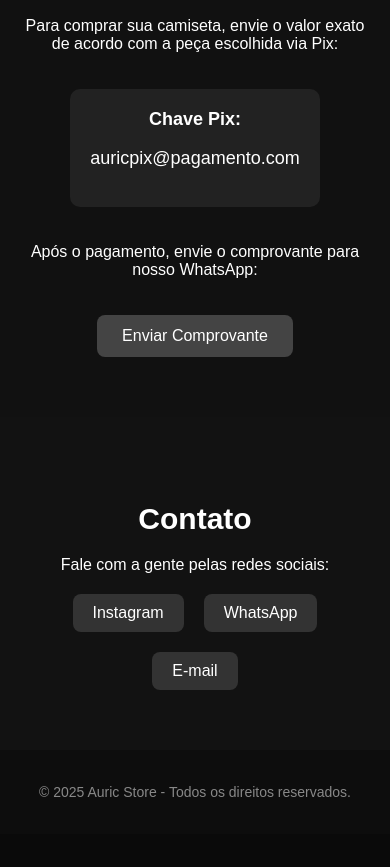
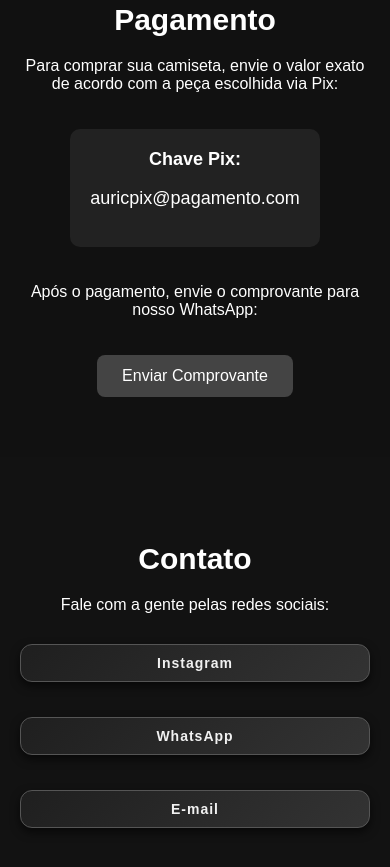
Before and after one commit to AuricStyle/Auric-Style-Store, a plain HTML site: page index.html in a window 390 px wide. Shown: the part 1101-1968 px from the top of the page. Before the commit the page ends 1935 px from the top, so only its background shows below. Drawn offline with Linux system fonts and the light colour scheme.

Commit message:
Update styles.css

```diff
--- a/styles.css
+++ b/styles.css
@@ -137,17 +137,27 @@ nav ul.nav-links li a:hover {
   flex-wrap: wrap;
 }
 
+/* Botões de Redes Sociais de Contato */
 .social-links a {
-  background-color: #333;
-  color: #fff;
-  padding: 10px 20px;
-  border-radius: 8px;
+  background: linear-gradient(135deg, #1f1f1f, #333);
+  color: #f1f1f1;
+  padding: 12px 25px;
+  border: 1px solid #555;
+  border-radius: 12px;
   text-decoration: none;
-  transition: background 0.3s ease;
+  font-size: 16px;
+  font-weight: bold;
+  letter-spacing: 1px;
+  transition: all 0.4s ease;
+  box-shadow: 0 4px 10px rgba(0, 0, 0, 0.6);
 }
 
+/* Efeito hover dos botões */
 .social-links a:hover {
-  background-color: #555;
+  background: linear-gradient(135deg, #2a2a2a, #444);
+  border-color: #777;
+  color: #ffffff;
+  transform: scale(1.05);
 }
 
 /* Rodapé */
@@ -158,3 +168,38 @@ footer {
   font-size: 14px;
   color: #888;
 }
+
+/* Responsividade para dispositivos móveis */
+@media (max-width: 768px) {
+  body {
+    padding-top: 120px;
+  }
+
+  .social-links a {
+    font-size: 14px;
+    padding: 10px 20px;
+    margin: 10px 0;
+  }
+
+  .social-links {
+    flex-direction: column;
+    gap: 15px;
+  }
+
+  .nav-links {
+    display: flex;
+    flex-direction: column;
+    gap: 15px;
+    text-align: center;
+  }
+
+  .container {
+    flex-direction: column;
+    text-align: center;
+  }
+
+  .logo {
+    font-size: 24px;
+    margin-bottom: 10px;
+  }
+}
```
